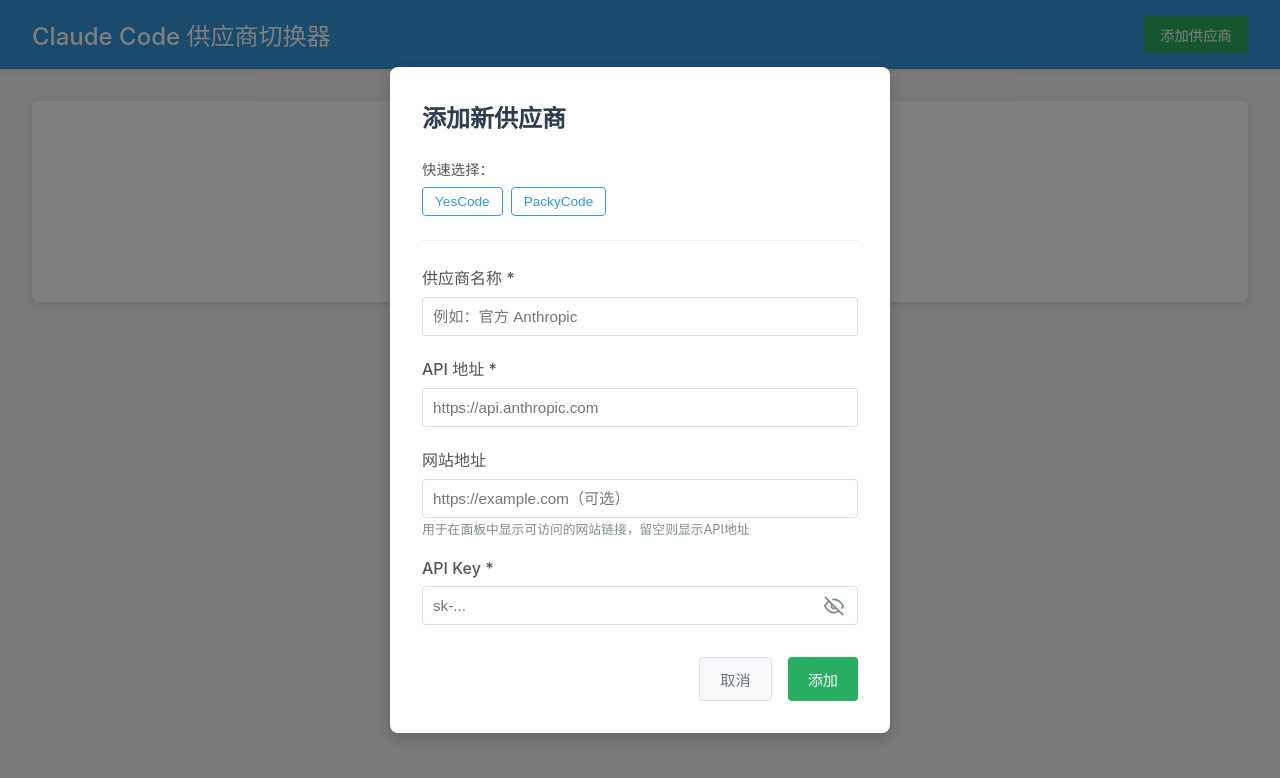
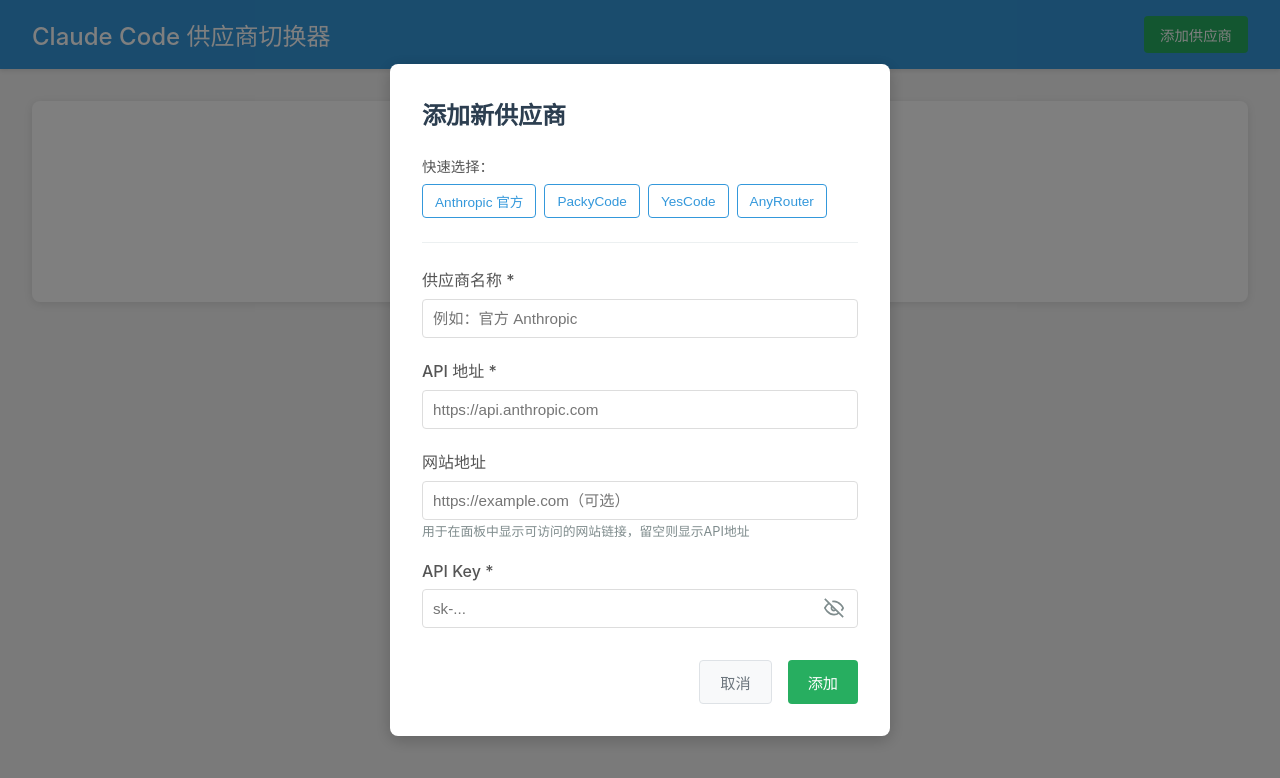
Before and after one commit to lorsque-sir/cc-switch--, a React (Vite) app: page / in a window 1280 px wide. Both pictures are taken after a click on the button "添加供应商". Shown: the top 778 px of the page. Built offline with nearby package versions, Linux system fonts and the light colour scheme.

Commit message:
移除模态框点击外部关闭功能，防止误触关闭
- 移除 AddProviderModal 的点击遮罩层关闭功能
- 移除 EditProviderModal 的点击遮罩层关闭功能
- 用户现在只能通过按钮主动关闭模态框，提升用户体验

```diff
--- a/src/renderer/components/AddProviderModal.tsx
+++ b/src/renderer/components/AddProviderModal.tsx
@@ -1,101 +1,110 @@
-import React, { useState } from 'react'
-import { Provider } from '../../shared/types'
-import { inferWebsiteUrl } from '../../shared/utils'
-import './AddProviderModal.css'
+import React, { useState } from "react";
+import { Provider } from "../../shared/types";
+import { inferWebsiteUrl } from "../../shared/utils";
+import "./AddProviderModal.css";
 
 interface AddProviderModalProps {
-  onAdd: (provider: Omit<Provider, 'id'>) => void
-  onClose: () => void
+  onAdd: (provider: Omit<Provider, "id">) => void;
+  onClose: () => void;
 }
 
-const AddProviderModal: React.FC<AddProviderModalProps> = ({ onAdd, onClose }) => {
+const AddProviderModal: React.FC<AddProviderModalProps> = ({
+  onAdd,
+  onClose,
+}) => {
   const [formData, setFormData] = useState({
-    name: '',
-    apiUrl: '',
-    apiKey: '',
-    websiteUrl: ''
-  })
-  const [showPassword, setShowPassword] = useState(false)
-  const [error, setError] = useState('')
+    name: "",
+    apiUrl: "",
+    apiKey: "",
+    websiteUrl: "",
+  });
+  const [showPassword, setShowPassword] = useState(false);
+  const [error, setError] = useState("");
 
   const handleSubmit = (e: React.FormEvent) => {
-    e.preventDefault()
-    setError('')
+    e.preventDefault();
+    setError("");
 
     if (!formData.name || !formData.apiUrl || !formData.apiKey) {
-      setError('请填写所有必填字段')
-      return
+      setError("请填写所有必填字段");
+      return;
     }
 
-    onAdd(formData)
-  }
+    onAdd(formData);
+  };
 
-  const handleChange = (e: React.ChangeEvent<HTMLInputElement | HTMLSelectElement>) => {
-    const { name, value } = e.target
+  const handleChange = (
+    e: React.ChangeEvent<HTMLInputElement | HTMLSelectElement>
+  ) => {
+    const { name, value } = e.target;
     const newFormData = {
       ...formData,
-      [name]: value
+      [name]: value,
+    };
+
+    // 如果修改的是API地址，自动推测网站地址
+    if (name === "apiUrl") {
+      newFormData.websiteUrl = inferWebsiteUrl(value);
     }
 
-    // 如果修改的是API地址，自动推测网站地址
-    if (name === 'apiUrl') {
-      newFormData.websiteUrl = inferWebsiteUrl(value)
-    }
-
-    setFormData(newFormData)
-  }
+    setFormData(newFormData);
+  };
 
   const handleApiUrlBlur = (e: React.FocusEvent<HTMLInputElement>) => {
-    const apiUrl = e.target.value.trim()
+    const apiUrl = e.target.value.trim();
     if (apiUrl) {
-      let normalizedApiUrl = apiUrl
+      let normalizedApiUrl = apiUrl;
 
       // 如果没有协议，添加 https://
       if (!normalizedApiUrl.match(/^https?:\/\//)) {
-        normalizedApiUrl = 'https://' + normalizedApiUrl
+        normalizedApiUrl = "https://" + normalizedApiUrl;
       }
 
-      setFormData(prev => ({
+      setFormData((prev) => ({
         ...prev,
         apiUrl: normalizedApiUrl,
-        websiteUrl: inferWebsiteUrl(normalizedApiUrl)
-      }))
+        websiteUrl: inferWebsiteUrl(normalizedApiUrl),
+      }));
     }
-  }
+  };
 
   // 预设的供应商配置
   const presets = [
     {
-      name: 'YesCode',
-      apiUrl: 'https://co.yes.vg'
+      name: "Anthropic 官方",
+      apiUrl: "https://api.anthropic.com",
     },
     {
-      name: 'PackyCode',
-      apiUrl: 'https://api.packycode.com'
-    }
-  ]
+      name: "PackyCode",
+      apiUrl: "https://api.packycode.com",
+    },
+    {
+      name: "YesCode",
+      apiUrl: "https://co.yes.vg",
+    },
+    {
+      name: "AnyRouter",
+      apiUrl: "https://anyrouter.top",
+    },
+  ];
 
-  const applyPreset = (preset: typeof presets[0]) => {
+  const applyPreset = (preset: (typeof presets)[0]) => {
     const newFormData = {
       ...formData,
       name: preset.name,
-      apiUrl: preset.apiUrl
-    }
+      apiUrl: preset.apiUrl,
+    };
     // 应用预设时也自动推测网站地址
-    newFormData.websiteUrl = inferWebsiteUrl(preset.apiUrl)
-    setFormData(newFormData)
-  }
+    newFormData.websiteUrl = inferWebsiteUrl(preset.apiUrl);
+    setFormData(newFormData);
+  };
 
   return (
-    <div className="modal-overlay" onClick={onClose}>
-      <div className="modal-content" onClick={(e) => e.stopPropagation()}>
+    <div className="modal-overlay">
+      <div className="modal-content">
         <h2>添加新供应商</h2>
 
-        {error && (
-          <div className="error-message">
-            {error}
-          </div>
-        )}
+        {error && <div className="error-message">{error}</div>}
 
         <div className="presets">
           <label>快速选择：</label>
@@ -151,7 +160,9 @@ const AddProviderModal: React.FC<AddProviderModalProps> = ({ onAdd, onClose }) =
               onChange={handleChange}
               placeholder="https://example.com（可选）"
             />
-            <small className="field-hint">用于在面板中显示可访问的网站链接，留空则显示API地址</small>
+            <small className="field-hint">
+              用于在面板中显示可访问的网站链接，留空则显示API地址
+            </small>
           </div>
 
           <div className="form-group">
@@ -163,7 +174,7 @@ const AddProviderModal: React.FC<AddProviderModalProps> = ({ onAdd, onClose }) =
                 name="apiKey"
                 value={formData.apiKey}
                 onChange={handleChange}
-                placeholder={formData.name === 'YesCode' ? 'cr_...' : 'sk-...'}
+                placeholder={formData.name === "YesCode" ? "cr_..." : "sk-..."}
                 required
               />
               <button
@@ -174,12 +185,24 @@ const AddProviderModal: React.FC<AddProviderModalProps> = ({ onAdd, onClose }) =
                 title={showPassword ? "隐藏密码" : "显示密码"}
               >
                 {showPassword ? (
-                  <svg width="20" height="20" viewBox="0 0 24 24" fill="none" stroke="currentColor">
+                  <svg
+                    width="20"
+                    height="20"
+                    viewBox="0 0 24 24"
+                    fill="none"
+                    stroke="currentColor"
+                  >
                     <path d="M1 12s4-8 11-8 11 8 11 8-4 8-11 8-11-8-11-8z" />
                     <circle cx="12" cy="12" r="3" />
                   </svg>
                 ) : (
-                  <svg width="20" height="20" viewBox="0 0 24 24" fill="none" stroke="currentColor">
+                  <svg
+                    width="20"
+                    height="20"
+                    viewBox="0 0 24 24"
+                    fill="none"
+                    stroke="currentColor"
+                  >
                     <path d="M17.94 17.94A10.07 10.07 0 0 1 12 20c-7 0-11-8-11-8a18.45 18.45 0 0 1 5.06-5.94M9.9 4.24A9.12 9.12 0 0 1 12 4c7 0 11 8 11 8a18.5 18.5 0 0 1-2.16 3.19m-6.72-1.07a3 3 0 1 1-4.24-4.24" />
                     <line x1="1" y1="1" x2="23" y2="23" />
                   </svg>
@@ -199,7 +222,7 @@ const AddProviderModal: React.FC<AddProviderModalProps> = ({ onAdd, onClose }) =
         </form>
       </div>
     </div>
-  )
-}
+  );
+};
 
-export default AddProviderModal
+export default AddProviderModal;
--- a/src/renderer/components/EditProviderModal.tsx
+++ b/src/renderer/components/EditProviderModal.tsx
@@ -77,8 +77,8 @@ const EditProviderModal: React.FC<EditProviderModalProps> = ({ provider, onSave,
   }
 
   return (
-    <div className="modal-overlay" onClick={onClose}>
-      <div className="modal-content" onClick={(e) => e.stopPropagation()}>
+    <div className="modal-overlay">
+      <div className="modal-content">
         <h2>编辑供应商</h2>
 
         {error && (
```
